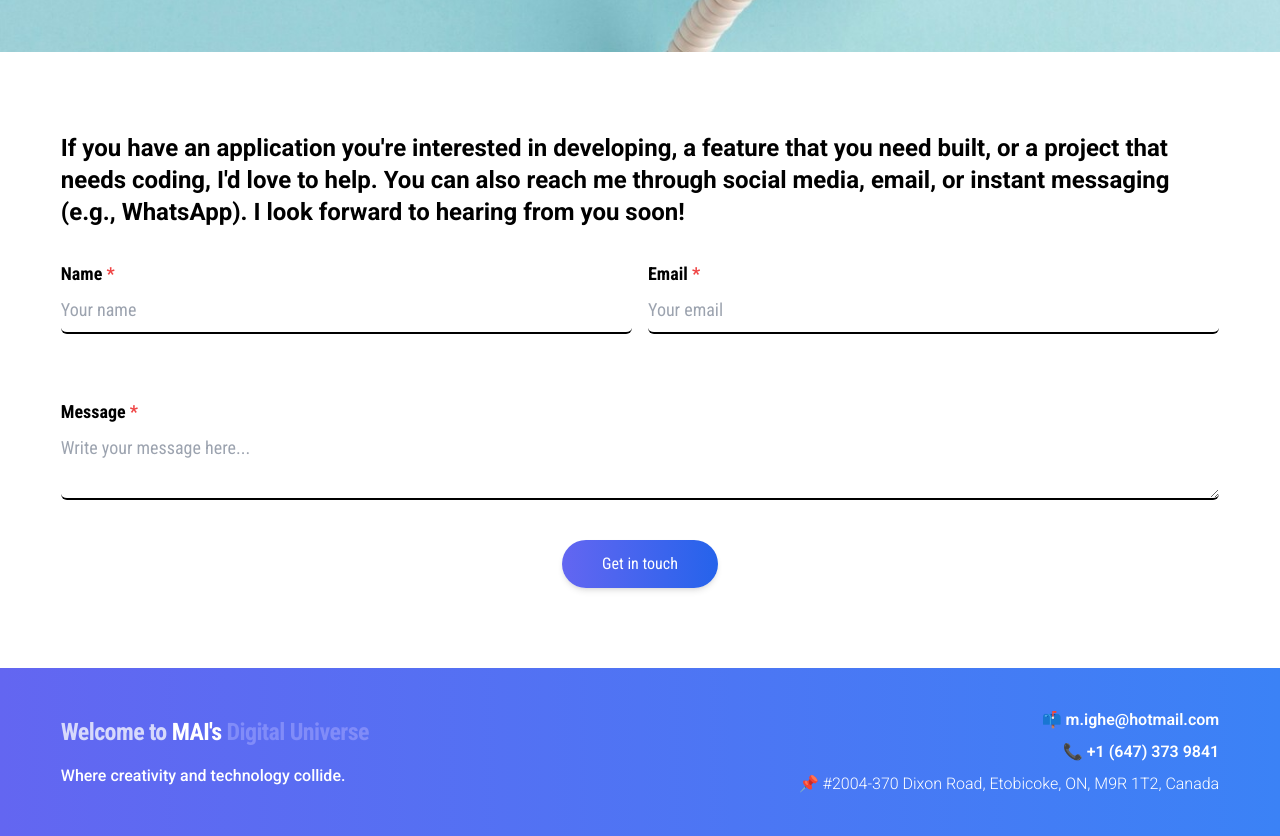
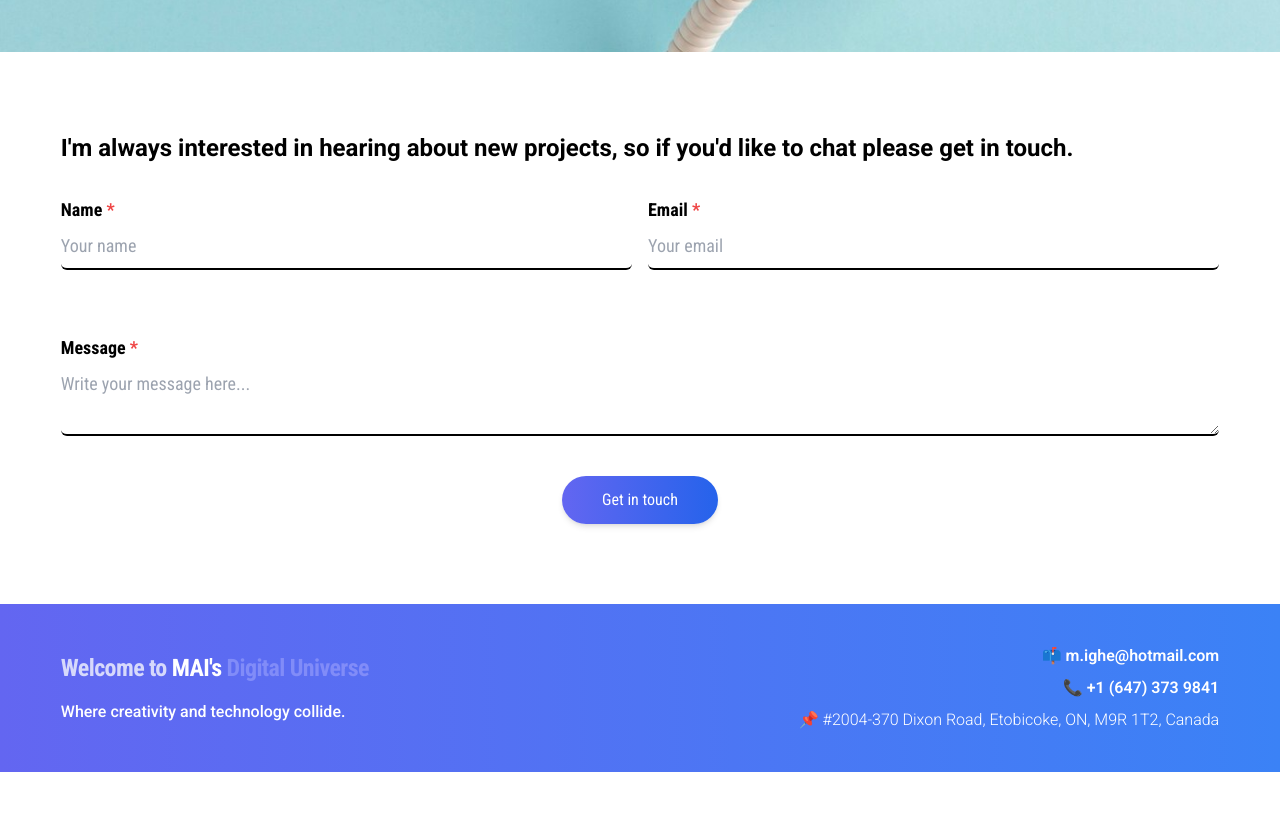
Before and after one commit to katarighe/my-portfolio-website, a React (Vite) app: page /contact in a window 1280 px wide. Shown: the part 840-1676 px from the top of the page. After the commit the page ends 1612 px from the top, so only its background shows below. Built offline with nearby package versions, Linux system fonts and the light colour scheme.

Commit message:
Keep the title simple

```diff
--- a/src/pages/Contact.jsx
+++ b/src/pages/Contact.jsx
@@ -11,11 +11,8 @@ function Contact() {
       <section className="py-20">
         <div className="container">
           <h2 className="font-bold text-2xl mb-1 font-robotoOriginal">
-            If you have an application you&apos;re interested in developing, a
-            feature that you need built, or a project that needs coding,
-            I&apos;d love to help. You can also reach me through social media,
-            email, or instant messaging (e.g., WhatsApp). I look forward to
-            hearing from you soon!
+            I&apos;m always interested in hearing about new projects, so if
+            you&apos;d like to chat please get in touch.
           </h2>
           <form
             action="https://formspree.io/f/mlekylyd"
```
